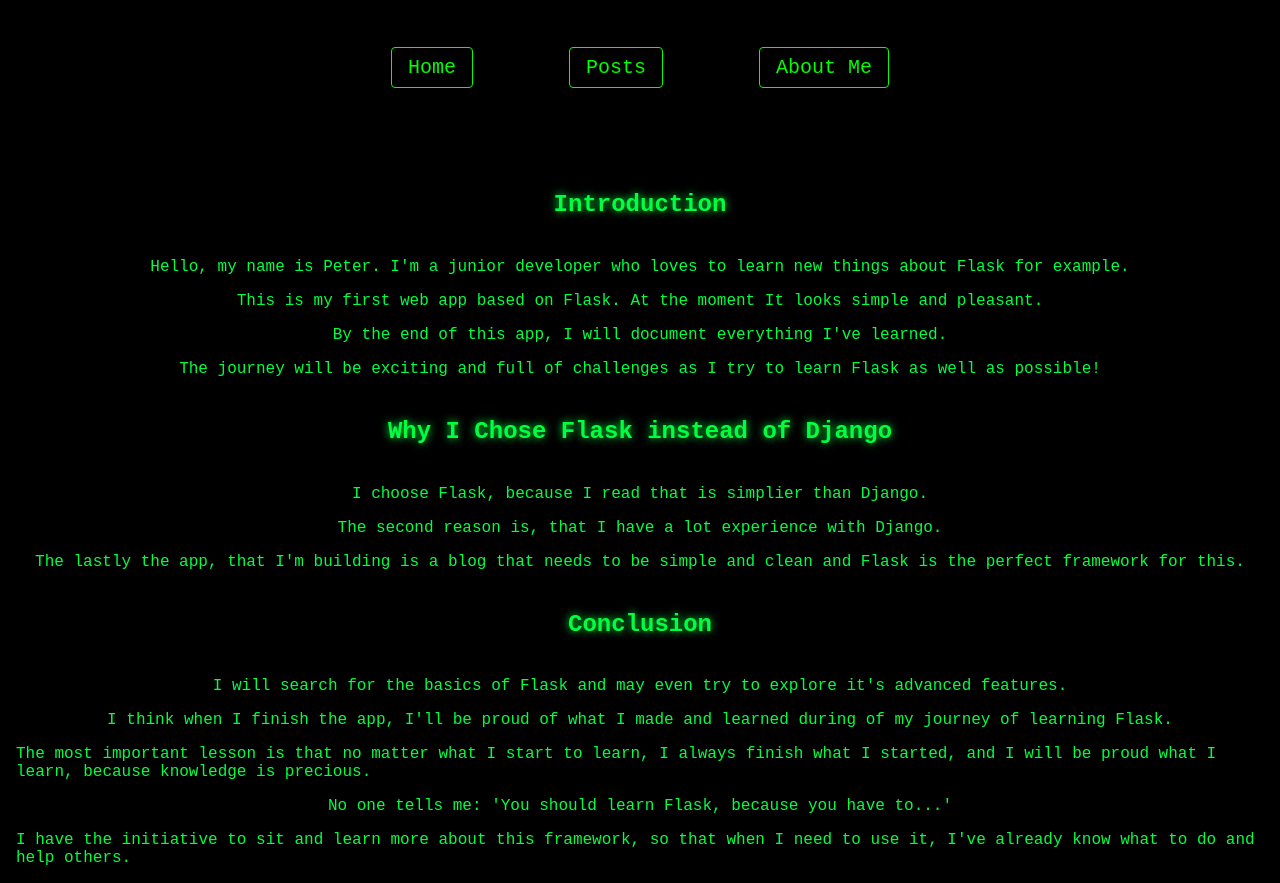
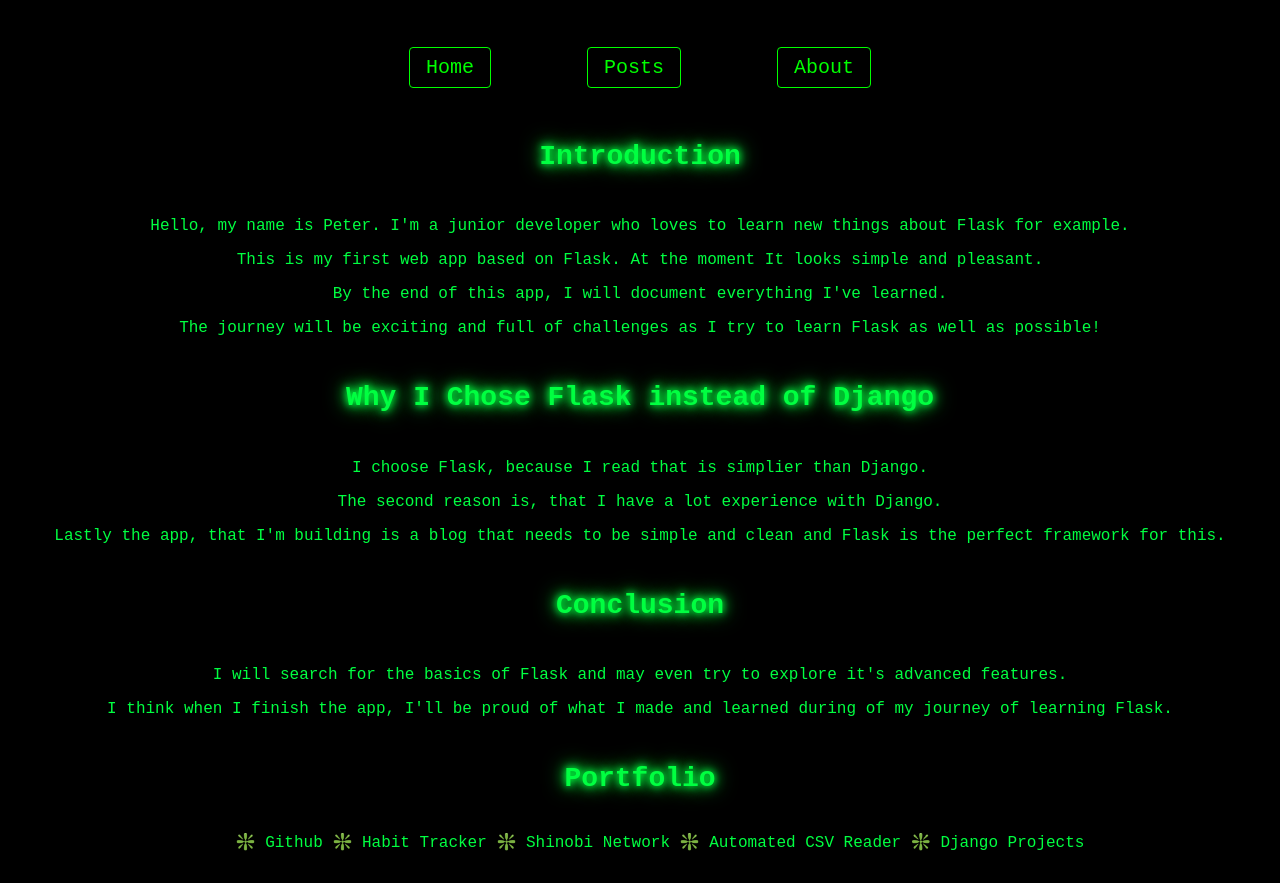
Before and after one commit to PetarPetrov24/My_Blog_Flask, a Flask app: page /about in a window 1280 px wide. After the commit the page ends 851 px from the top, so only its background shows below. Run offline with Flask 3, Linux system fonts and the light colour scheme.

Commit message:
All css files now are in style foulder, the links are changed to style/... - In about.css now has a div class 'portfolio', that contains hyperlinks to my github and projects - Created home.css and posts.css - All templates are styled with a Matrix theme - In about.html some information is deleted, because is too much - All headers are glowing with light green color - Added some animations to headers in home.html - Navigation bar is aligned and styled with border

```diff
--- a/static/about.css
+++ /dev/null
@@ -1,31 +0,0 @@
-.outer-scope-about {
-    padding-top: 2em;
-}
-
-.introduction h2, .preference h2, .conclusion h2 {
-    display: flex;
-    flex-direction: column;
-    align-items: center;
-    animation: glow 2s ease-in-out infinite alternate;
-    padding: 0.5em 0 0.5em 0;
-}
-
-@keyframes glow {
-    from {
-        text-shadow: 0 0 2px #00ff41;
-    }
-    to {
-        text-shadow: 0 0 10px #00ff41;
-    }
-}
-
-.introduction, .preference, .conclusion {
-    display: flex;
-    flex-direction: column;
-    align-items: center;
-}
-
-p {
-    margin: 0.5rem;
-
-}
--- /dev/null
+++ b/static/style/about.css
@@ -0,0 +1,78 @@
+.introduction h2, .preference h2, .conclusion h2, .portfolio h2 {
+    display: flex;
+    flex-direction: column;
+    align-items: center;
+    animation: glow 2s ease-in-out infinite alternate;
+    padding: 0.5em 0;
+    font-size: 28px;
+    color: #00ff41;
+    text-shadow:
+        0 0 5px #00ff41,
+        0 0 10px #00ff41,
+        0 0 20px #00ff41;
+    animation: neonPulse 1.5s infinite alternate;
+}
+
+@keyframes neonPulse {
+    0% {
+        text-shadow:
+            0 0 5px #00ff41,
+            0 0 10px #00ff41,
+            0 0 20px #00ff41;
+    }
+    25% {
+        text-shadow:
+            0 0 10px #00ff41,
+            0 0 15px #00ff41,
+            0 0 25px #00ff41;
+    }
+    50% {
+        text-shadow:
+            0 0 7px #00ff41,
+            0 0 12px #00ff41,
+            0 0 22px #00ff41;
+    }
+    75% {
+        text-shadow:
+            0 0 12px #00ff41,
+            0 0 18px #00ff41,
+            0 0 30px #00ff41;
+    }
+    100% {
+        text-shadow:
+            0 0 5px #00ff41,
+            0 0 10px #00ff41,
+            0 0 20px #00ff41;
+    }
+}
+
+.introduction h2 {
+    margin-top: 0;
+}
+
+.introduction, .preference, .conclusion  {
+    display: flex;
+    flex-direction: column;
+    align-items: center;
+}
+
+.portfolio h2 {
+    display: flex;
+    flex-direction: column;
+    align-items: center;
+}
+
+.portfolio ul {
+    list-style: none;
+    text-align: center;
+
+}
+
+.portfolio li {
+    display: inline-block;
+}
+
+p {
+    margin: 0.5rem;
+
+}
--- a/templates/about.html
+++ b/templates/about.html
@@ -16,16 +16,26 @@
             <h2>Why I Chose {{framework}} instead of Django</h2>
             <p>I choose {{framework}}, because I read that is simplier than Django.</p>
             <p>The second reason is, that I have a lot experience with Django.</p>
-            <p>The lastly the app, that I'm building is a blog that needs to be simple and clean and {{framework}} is the perfect framework for this.</p>
+            <p>Lastly the app, that I'm building is a blog that needs to be simple and clean and {{framework}} is the perfect framework for this.</p>
         </div>
 
         <div class="conclusion">
             <h2>Conclusion</h2>
             <p>I will search for the basics of {{framework}} and may even try to explore it's advanced features.</p>
             <p>I think when I finish the app, I'll be proud of what I made and learned during of my journey of learning {{framework}}.</p>
-            <p>The most important lesson is that no matter what I start to learn, I always finish what I started, and I will be proud what I learn, because knowledge is precious.</p>
-            <p>No one tells me: 'You should learn {{framework}}, because you have to...'</p>
-            <p>I have the initiative to sit and learn more about this framework, so that when I need to use it, I've already know what to do and help others.</p>
+        </div>
+
+        <div class="portfolio">
+            <h2>Portfolio</h2>
+            <div class="github">
+                <ul>
+                    <li><a href="https://github.com/PetarPetrov24">❇️ Github</a></li>
+                    <li><a href="https://github.com/PetarPetrov24/Habit_Tracker_Project">❇️ Habit Tracker</a></li>
+                    <li><a href="https://github.com/PetarPetrov24/Shinobi_Network_Wiki">❇️ Shinobi Network</a></li>
+                    <li><a href="https://github.com/PetarPetrov24/Automated_CSV_Reader">❇️ Automated CSV Reader</a></li>
+                    <li><a href="https://github.com/PetarPetrov24/Django-Projects">❇️ Django Projects</a></li>
+                </ul>
+            </div>
         </div>
     </div>
 
--- a/templates/base.html
+++ b/templates/base.html
@@ -4,15 +4,17 @@
     <meta charset="UTF-8">
     <meta name="viewport" content="width=device-width, initial-scale=1.0">
     <title>{% block title %}My Blog{% endblock %}</title>
-    <link rel="stylesheet" href="{{ url_for('static', filename='styles.css')}}">
-    <link rel="stylesheet" href="{{ url_for('static', filename='about.css')}}">
+    <link rel="stylesheet" href="{{ url_for('static', filename='style/styles.css') }}">
+    <link rel="stylesheet" href="{{ url_for('static', filename='style/about.css') }}">
+    <link rel="stylesheet" href="{{ url_for('static', filename='style/posts.css') }}">
+    <link rel="stylesheet" href="{{ url_for('static', filename='style/home.css') }}">
 </head>
 <body>
     <div class="nav-bar">
         <ul>
             <li><a href="{{url_for('home')}}">Home</a></li>
             <li><a href="{{url_for('posts')}}">Posts</a></li>
-            <li><a href="{{url_for('about')}}">About Me</a></li>
+            <li><a href="{{url_for('about')}}">About</a></li>
         </ul>
     </div>
     <main>
```
Also changed, not shown: static/style/home.css (added, +137 -0 lines), static/style/posts.css (added, +63 -0 lines), templates/home.html (+4 -10 lines), templates/post.html (+7 -4 lines), static/style/styles.css (renamed from static/styles.css).
